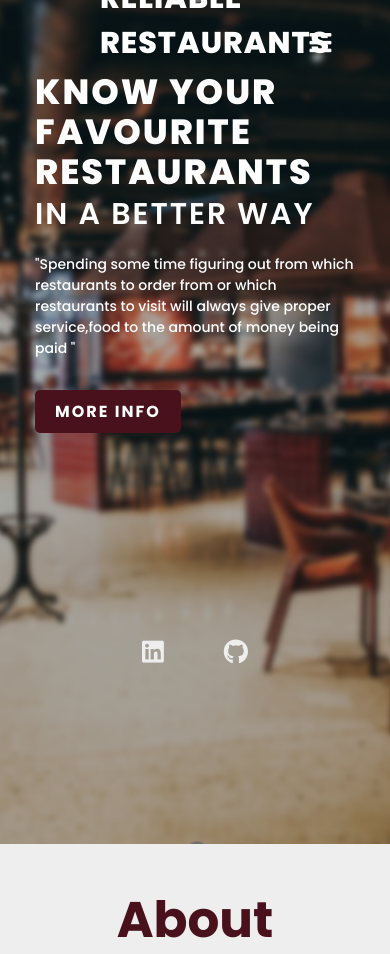
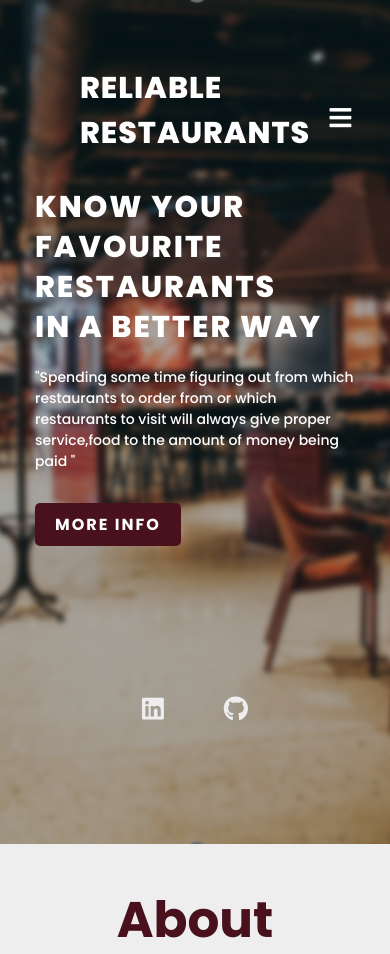
Before and after one commit to Raj120312/Reliable-Restaurant, a Flask app: page / in a window 390 px wide. Shown: the top 954 px of the page. Run offline with Flask 2, Linux system fonts and the light colour scheme; parts of the project's set-up code (start-up, migrations or seed data) failed here and were passed over; some libraries are stand-ins or nearby versions.

Commit message:
Update style1.css

```diff
--- a/static/style1.css
+++ b/static/style1.css
@@ -26,10 +26,11 @@ section a {
 section:nth-child(1) {
 	justify-content: flex-start;
 	background: linear-gradient(#0004, #0004),
-		url('bgimage.PNG')
+		url('bgimage.png')
 			no-repeat;
 	background-size: cover;
-        overflow-x:hidden;
+	overflow-x:hidden;
+
 	background-position: center;
 	color: #fff;
 }
@@ -126,7 +127,7 @@ header {
 	position: relative;
 	top: 0;
 	width: 105%;
-	padding: 30px 100px;
+	padding: 60px 80px 25px;
 	display: flex;
 	justify-content: space-between;
 
@@ -153,7 +154,7 @@ header .navigation a {
 	text-decoration: none;
 	font-weight: 500;
 	letter-spacing: 1px;
-	padding: 5px 8px;                  /* here i was able to droup the navigation links properly */
+	padding: 5px 8px;                  /* here i was able to group the navigation links properly */
 
 	border-radius: 20px;
 	transition: 0.3s;
@@ -170,23 +171,23 @@ header .navigation a:hover {
 
 .content {
 	max-width: 650px;
-	margin: 60px 100px;
+	margin: 60px 80px;           /* from 100 px to 80 px*/
 }
 
 .content .info h2 {
 	color: var(#fff);
-	font-size: 55px;
+	font-size: 30px;      /* here changesfrom 50 px to 30 px */
 	text-transform: uppercase;
 	font-weight: 800;
 	letter-spacing: 2px;
-	line-height: 60px;
+	line-height: 45px;    /* here chnages from 60 px to 45 px */
 	margin-bottom: 20px;
 }
 
 .content .info h2 span {
 	color: #fff;
 	font-size: 30px;
-	font-weight: 600;
+	font-weight: 800;  /* here changes from 600 to 800 */
 }
 
 .content .info p {
@@ -284,6 +285,7 @@ footer p {
 		bottom: 0;
 		left: 0;
 		right: 0;
+
 		background: rgba(120, 63, 79, 0.8);
 		display: flex;
 		flex-direction: column;
@@ -313,7 +315,7 @@ footer p {
 	}
 
 	header .logo {
-		position: absolute;
+		position: relative;
 		bottom: -6px;
 	}
 
@@ -322,13 +324,13 @@ footer p {
 	}
 
 	.content .info h2 {
-		font-size: 45px;
-		line-height: 50px;
+		font-size: 30px;
+		line-height: 45px;
 	}
 
 	.content .info h2 span {
-		font-size: 40px;
-		font-weight: 600;
+		font-size: 30px;
+		font-weight: 800px;
 	}
 
 	.content .info p {
@@ -367,13 +369,13 @@ footer p {
 
 @media (max-width: 560px) {
 	.content .info h2 {
-		font-size: 35px;
+		font-size: 30px;   /* from 35 to 30*/
 		line-height: 40px;
 	}
 
 	.content .info h2 span {
 		font-size: 30px;
-		font-weight: 600;
+		font-weight: 800; /* from 600 to 800*/
 	}
 
 	.content .info p {
```
